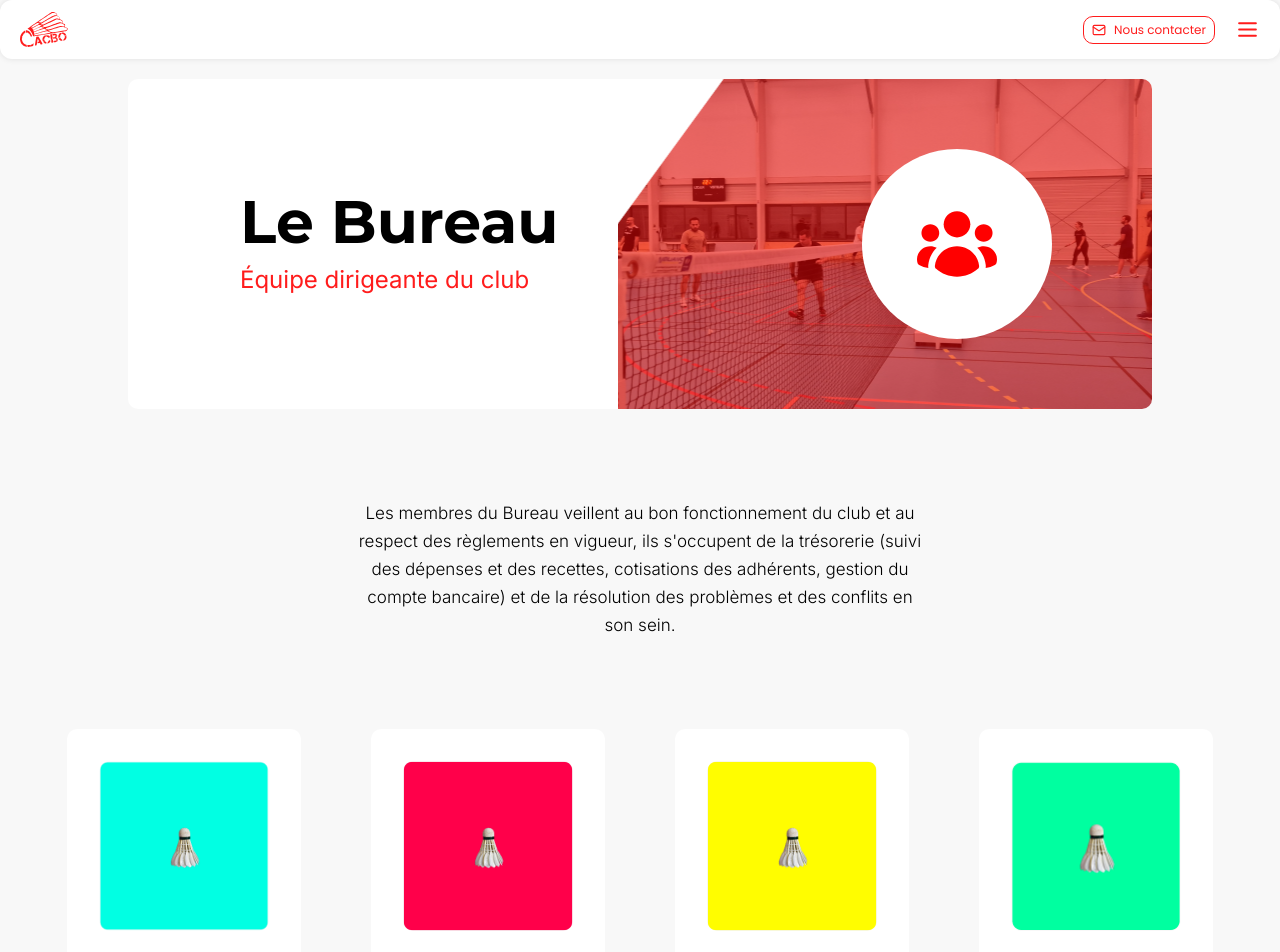
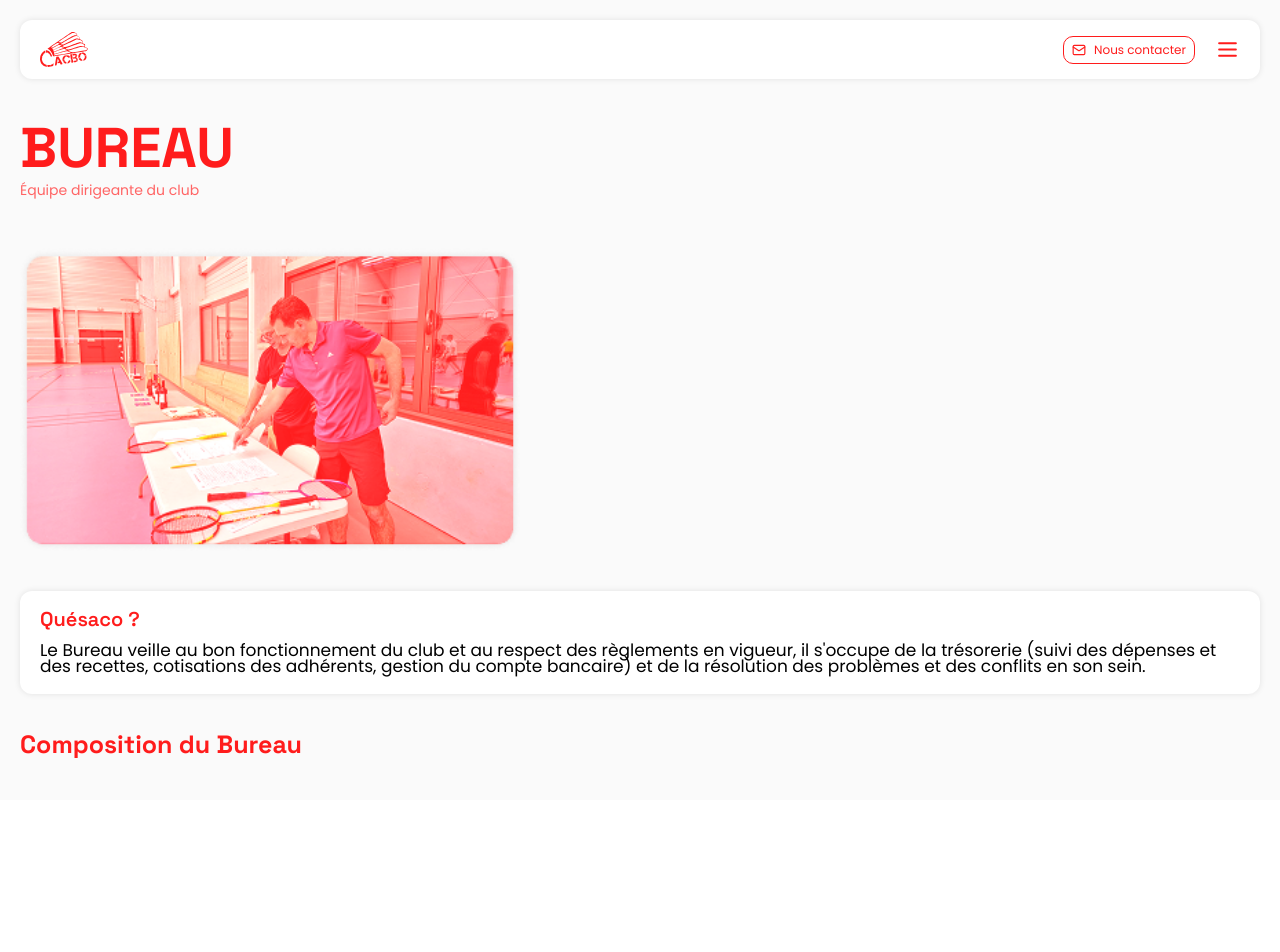
Before and after one commit to Matsuel/CACBO-Badminton, a Next.js app: page /bureau in a window 1280 px wide. Shown: the top 952 px of the page. After the commit the page ends 800 px from the top, so only its background shows below. Built offline with nearby package versions, Linux system fonts and the light colour scheme; a web font is replaced by a local one.

Commit message:
feat: add SingleTitle component for consistent heading styling

```diff
--- a/src/app/bureau/page.tsx
+++ b/src/app/bureau/page.tsx
@@ -1,38 +1,39 @@
-import React from 'react'
-import People from '@/assets/people.svg'
-import Personnel from "@/components/Personnel";
-import { SITE_CONFIG } from "@/constantes";
-import PageLayout from '@/components/Page'
-import Paragraphe from '@/components/UI/Paragraphe';
-import { personnel } from '@/constantes/bureau';
+import Bloc from '@/components/Bloc';
+import BlocText from '@/components/BlocText';
+import Content from '@/components/Content';
+import Header from '@/components/Header';
+import PageLayout from '@/components/PageLayout';
+import SingleTitle from '@/components/SingleTitle';
+import Image from 'next/image';
 
 const Bureau = () => {
 
     return (
-        <PageLayout
-            title={SITE_CONFIG.bureau}
-            subtitle='Équipe dirigeante du club'
-            icon={People}
-        >
+        <PageLayout>
+            <Header
+                title='BUREAU'
+                subtitle="Équipe dirigeante du club"
+            />
 
-            <Paragraphe className="md:w-[45%] w-[90%] leading-7 text-wrap text-center! mb-[90px]">
-                Les membres du Bureau veillent au bon fonctionnement du club et au respect des règlements en vigueur,
-                ils s&apos;occupent de la trésorerie (suivi des dépenses et des recettes, cotisations des adhérents, gestion
-                du compte bancaire) et de la résolution des problèmes et des conflits en son sein.
-            </Paragraphe>
+            <Content>
+                <Image
+                    src="/bureau/1.png"
+                    alt="Photo devant une table avec des raquettes"
+                    width={500}
+                    height={300}
+                />
 
-            <div className="w-auto h-auto flex flex-row flex-wrap justify-center gap-[70px] mb-14">
+                <Bloc title='Quésaco ?'>
+                    <BlocText>
+                        Le Bureau veille au bon fonctionnement du club et au respect des règlements en vigueur, il s&apos;occupe de la trésorerie (suivi des dépenses et des recettes, cotisations des adhérents, gestion du compte bancaire) et de la résolution des problèmes et des conflits en son sein.
+                    </BlocText>
+                </Bloc>
 
-                {personnel.map((person) => (
-                    <Personnel
-                        name={person.name}
-                        role={person.role}
-                        image={person.image}
-                        key={person.name}
-                    />
-                ))}
+                <SingleTitle>
+                    Composition du Bureau
+                </SingleTitle>
+            </Content>
 
-            </div>
 
         </PageLayout>
     )
--- a/src/components/Header.tsx
+++ b/src/components/Header.tsx
@@ -2,6 +2,7 @@ import React from 'react'
 import Button from './Button';
 import { SendHorizontal } from 'lucide-react';
 import { Url } from 'url';
+import { textVariants } from '@/constantes/theme';
 
 interface HeaderProps {
     h2?: string;
@@ -24,11 +25,11 @@ const Header = ({
                 {h2}
             </h2>}
 
-            <h1 className="font-Space-Grotesk text-[38px] font-bold text-redcolor leading-7">
+            <h1 className={`${textVariants.h1} text-redcolor`}>
                 {title}
             </h1>
 
-            <h3 className="font-Poppins text-[13px] text-redcolor leading-none flex flex-col">
+            <h3 className={`${textVariants.secondary} text-redpale`}>
                 {subtitle}
             </h3>
 
--- a/src/components/PageLayout.tsx
+++ b/src/components/PageLayout.tsx
@@ -4,7 +4,7 @@ import Navbar from './UI/Navbar'
 
 interface PageLayoutProps extends React.HTMLAttributes<HTMLDivElement> {
     className?: string;
-    children: React.ReactNode;
+    children?: React.ReactNode;
 }
 
 const PageLayout = ({
--- /dev/null
+++ b/src/components/SingleTitle.tsx
@@ -0,0 +1,18 @@
+import { textVariants } from '@/constantes/theme';
+import React from 'react'
+
+interface SingleTitleProps {
+    children: React.ReactNode;
+}
+
+const SingleTitle = ({
+    children
+}: SingleTitleProps) => {
+    return (
+        <h2 className={`${textVariants.h2} text-redcolor`}>
+            {children}
+        </h2>
+    )
+}
+
+export default SingleTitle
```
Also changed, not shown: public/bureau/1.png (added).
